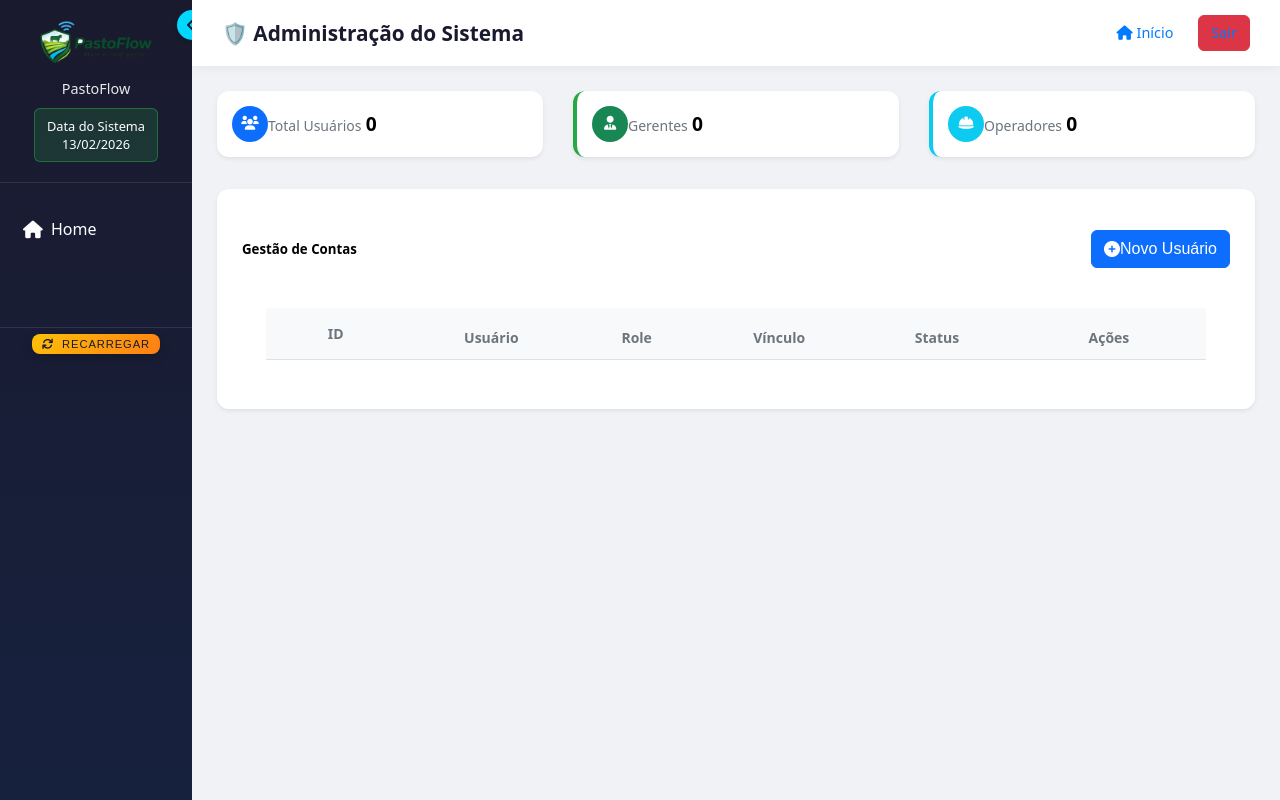
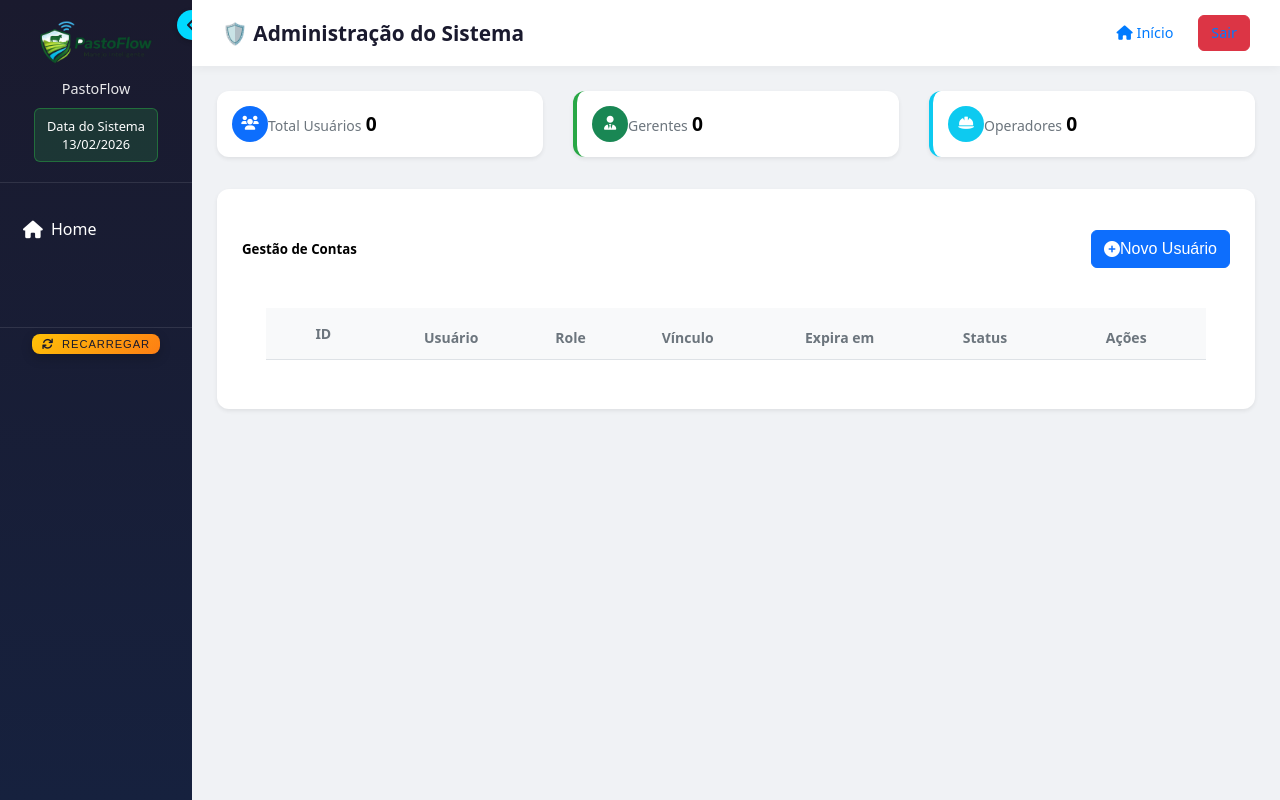
Before and after one commit to jeffersonss-tech/pastagens_flask, a Flask app: page /admin in a window 1280 px wide. Run offline with Flask 3, Linux system fonts and the light colour scheme; the visitor is signed in with stand-in values (Sample User, id 1); data that the repository does not hold is empty; parts of the project's set-up code (start-up, migrations or seed data) failed here and were passed over.

Commit message:
feat: show gerente expiration date in admin table

```diff
--- a/app.py
+++ b/app.py
@@ -5,6 +5,7 @@ from flask import Flask, render_template, request, jsonify, redirect, url_for, s
 import database
 import logging
 from functools import wraps
+from datetime import datetime, timedelta
 from routes.api_fazendas import criar_api_fazendas  # Módulo de APIs de fazendas
 from routes.api_categorias import api_categorias  # Módulo de APIs de categorias de animais
 from simular_data import now, get_status  # Suporte a data de teste
@@ -153,6 +154,27 @@ def admin_dashboard():
     ''')
     usuarios = [dict(r) for r in cursor.fetchall()]
     conn.close()
+
+    def calcular_expira_em(u):
+        datas = []
+        if u.get('expiracao_data'):
+            try:
+                datas.append(datetime.fromisoformat(str(u['expiracao_data'])))
+            except Exception:
+                pass
+        if u.get('expiracao_em_dias') is not None:
+            try:
+                base = datetime.fromisoformat(str(u.get('created_at'))) if u.get('created_at') else datetime.now()
+                datas.append(base + timedelta(days=int(u['expiracao_em_dias'])))
+            except Exception:
+                pass
+        if not datas:
+            return None
+        return min(datas).date().isoformat()
+
+    for u in usuarios:
+        u['expira_em'] = calcular_expira_em(u)
+
     return render_template('admin/dashboard.html', usuarios=usuarios, fazenda=None)
 
 
--- a/templates/admin/dashboard.html
+++ b/templates/admin/dashboard.html
@@ -64,6 +64,7 @@
                             <th style="text-align: center;">Usuário</th>
                             <th style="text-align: center;">Role</th>
                             <th style="text-align: center;">Vínculo</th>
+                            <th style="text-align: center;">Expira em</th>
                             <th style="text-align: center;">Status</th>
                             <th class="px-4" style="text-align: center;">Ações</th>
                         </tr>
@@ -99,6 +100,13 @@
                                 <span class="badge bg-danger">Admin Sistema</span>
                                 {% else %}
                                 <span class="text-muted small">-</span>
+                                {% endif %}
+                            </td>
+                            <td style="text-align: center;">
+                                {% if u.expira_em %}
+                                <span class="badge bg-warning text-dark">{{ u.expira_em }}</span>
+                                {% else %}
+                                <span class="text-muted small">Sem expiração</span>
                                 {% endif %}
                             </td>
                             <td style="text-align: center;">
```
